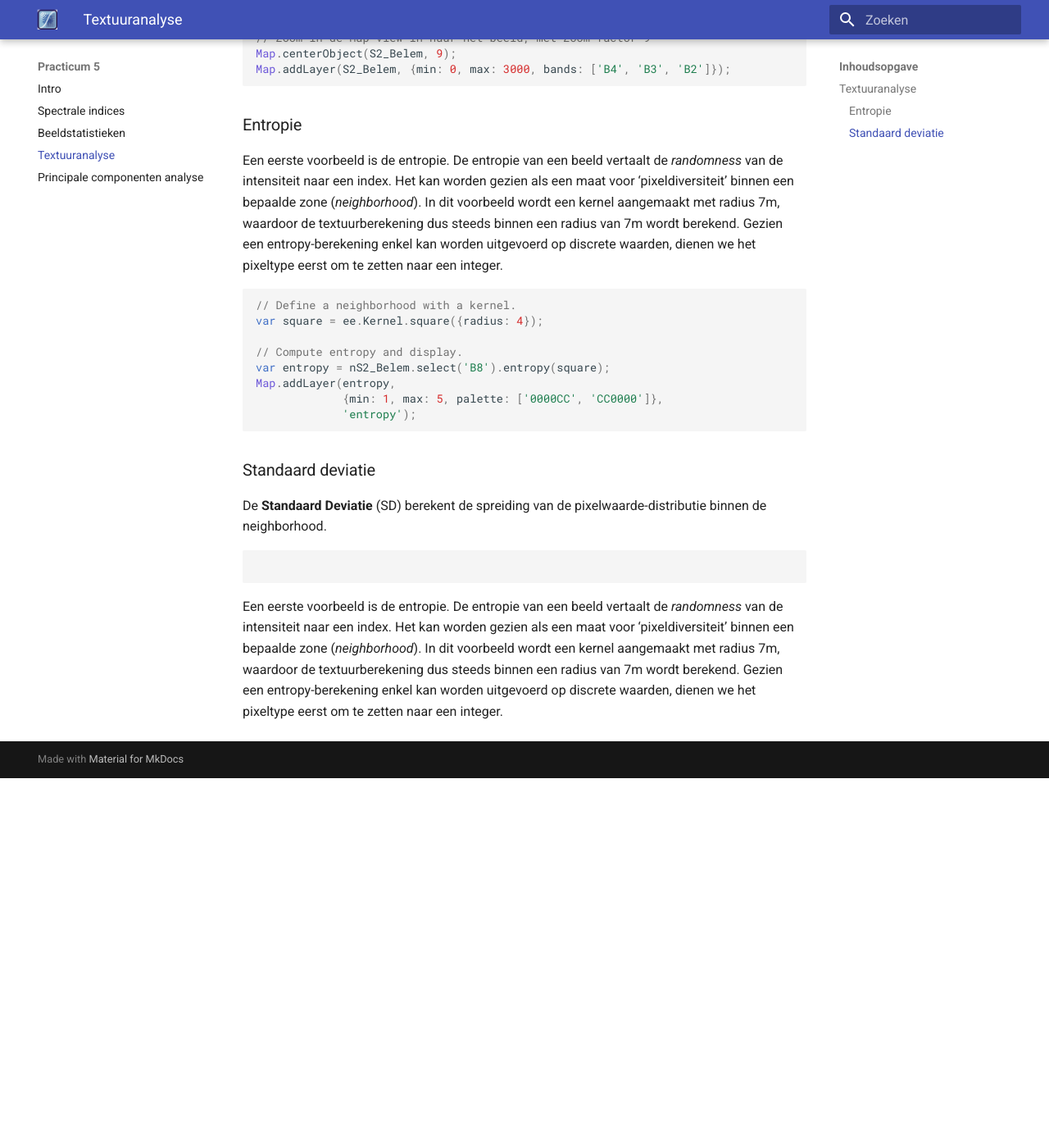
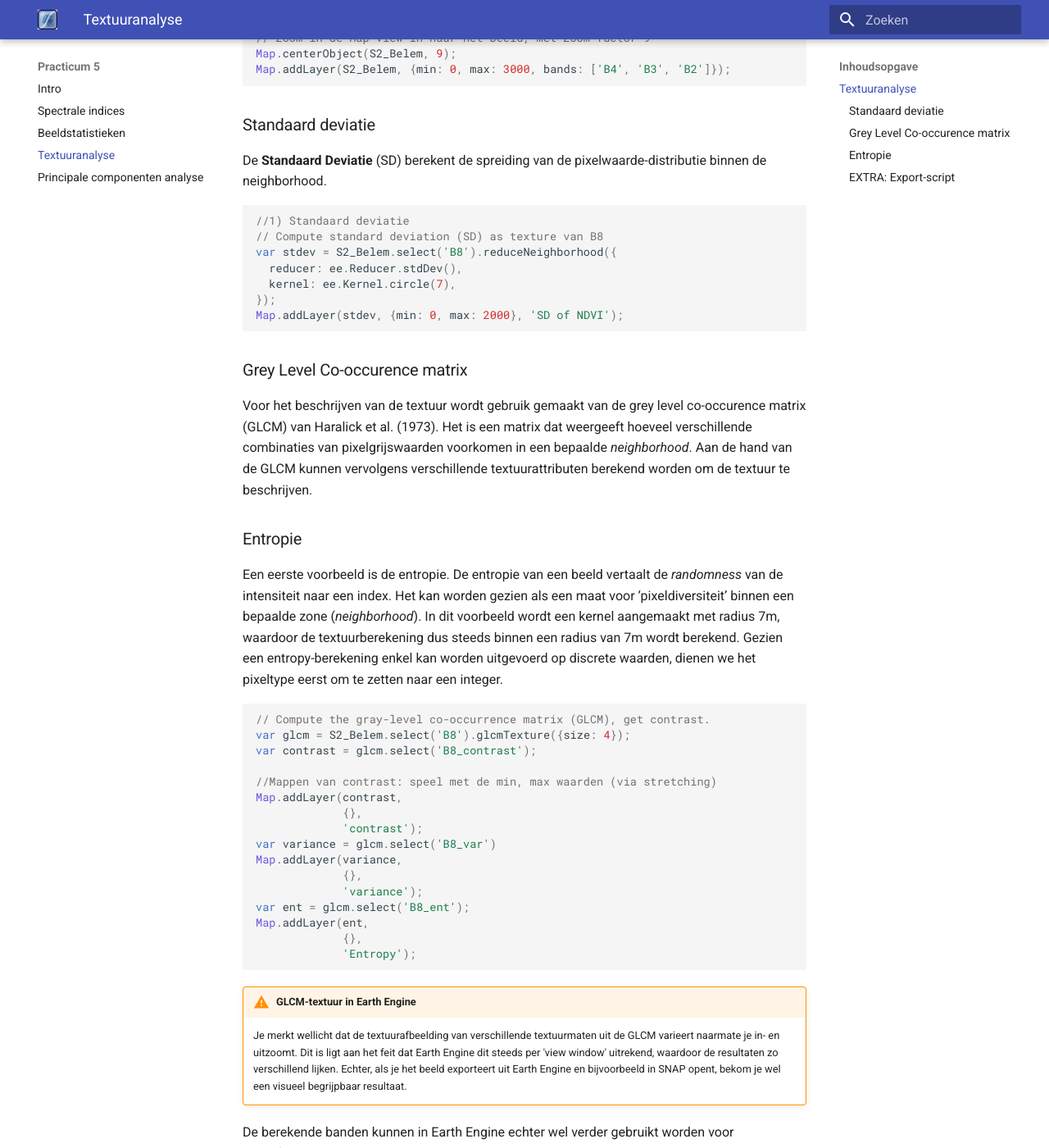
Before and after one commit to JasperFe/UGent_Tele2021, an MkDocs documentation site: the page built from docs/P5/P5-Texture.md, in a window 1280 px wide and 1400 px high, scrolled down 613 px. Shown: the whole window at 82% size. Built offline with MkDocs 1.6.1 and Material for MkDocs 9.7.7, drawn with Linux system fonts in a browser that asks for light colours; before the commit the page ends 1562 px from its top, so only the background shows below that; some of the changed text lies outside the part shown.

Commit message:
P5_changes

````diff
--- a/docs/P5/P5-Texture.md
+++ b/docs/P5/P5-Texture.md
@@ -16,25 +16,65 @@ Map.centerObject(S2_Belem, 9);
 Map.addLayer(S2_Belem, {min: 0, max: 3000, bands: ['B4', 'B3', 'B2']});
 ```
 
-### Entropie
-Een eerste voorbeeld is de entropie. De entropie van een beeld vertaalt de *randomness* van de intensiteit naar een index. Het kan worden gezien als een maat voor ‘pixeldiversiteit’ binnen een bepaalde zone (*neighborhood*).  In dit voorbeeld wordt een kernel aangemaakt met radius 7m, waardoor de textuurberekening dus steeds binnen een radius van 7m wordt berekend. Gezien een entropy-berekening enkel kan worden uitgevoerd op discrete waarden, dienen we het pixeltype eerst om te zetten naar een integer.
-
-```javascript
-// Define a neighborhood with a kernel.
-var square = ee.Kernel.square({radius: 4});
-
-// Compute entropy and display.
-var entropy = nS2_Belem.select('B8').entropy(square);
-Map.addLayer(entropy,
-             {min: 1, max: 5, palette: ['0000CC', 'CC0000']},
-             'entropy');
-```
 
 ### Standaard deviatie
 
 De **Standaard Deviatie** (SD) berekent de spreiding van de pixelwaarde-distributie binnen de neighborhood.
 
 ```javascript
+//1) Standaard deviatie
+// Compute standard deviation (SD) as texture van B8
+var stdev = S2_Belem.select('B8').reduceNeighborhood({
+  reducer: ee.Reducer.stdDev(),
+  kernel: ee.Kernel.circle(7),
+});
+Map.addLayer(stdev, {min: 0, max: 2000}, 'SD of NDVI');
+
 ```
 
+### Grey Level Co-occurence matrix
+
+Voor het beschrijven van de textuur wordt gebruik gemaakt van de grey level co-occurence
+matrix (GLCM) van Haralick et al. (1973). Het is een matrix dat weergeeft hoeveel verschillende combinaties van pixelgrijswaarden voorkomen in een bepaalde *neighborhood*. Aan de hand van de GLCM kunnen vervolgens verschillende textuurattributen berekend worden om de textuur te beschrijven.
+
+
+### Entropie
 Een eerste voorbeeld is de entropie. De entropie van een beeld vertaalt de *randomness* van de intensiteit naar een index. Het kan worden gezien als een maat voor ‘pixeldiversiteit’ binnen een bepaalde zone (*neighborhood*).  In dit voorbeeld wordt een kernel aangemaakt met radius 7m, waardoor de textuurberekening dus steeds binnen een radius van 7m wordt berekend. Gezien een entropy-berekening enkel kan worden uitgevoerd op discrete waarden, dienen we het pixeltype eerst om te zetten naar een integer.
+
+```javascript
+// Compute the gray-level co-occurrence matrix (GLCM), get contrast.
+var glcm = S2_Belem.select('B8').glcmTexture({size: 4});
+var contrast = glcm.select('B8_contrast');
+
+//Mappen van contrast: speel met de min, max waarden (via stretching)
+Map.addLayer(contrast,
+             {},
+             'contrast');
+var variance = glcm.select('B8_var')
+Map.addLayer(variance,
+             {},
+             'variance');
+var ent = glcm.select('B8_ent');
+Map.addLayer(ent,
+             {},
+             'Entropy');
+```
+
+!!! warning "GLCM-textuur in Earth Engine"
+    Je merkt wellicht dat de textuurafbeelding van verschillende textuurmaten uit de GLCM varieert naarmate je in- en uitzoomt. Dit is ligt aan het feit dat Earth Engine dit steeds per 'view window' uitrekend, waardoor de resultaten zo verschillend lijken. Echter, als je het beeld exporteert uit Earth Engine en bijvoorbeeld in SNAP opent, bekom je wel een visueel begrijpbaar resultaat.
+
+   De berekende banden kunnen in Earth Engine echter wel verder gebruikt worden voor classificatie.
+
+
+### EXTRA: Export-script
+
+Hieronder kun je een voorbeeldscriptje vinden om een raster naar je Google Drive te exporteren. Na een 10-tal minuten kun je dit terug vinden op je persoonlijke Google Drive en downloaden naar je desktop.
+
+```javascript
+Export.image.toDrive({
+      image: entropy,
+      description: 'B8_Entropy',
+      scale: 10, //RESOLUTIE
+      folder: 'Sentinel_2_export',
+       maxPixels: 1e12 //Vergroot de exportcapaciteit
+     });
````
Also changed, not shown: docs/P5/P5-Intro.md (+5 -0 lines), docs/P5/P5-PCA.md (+17 -0 lines), docs/P5/Images/GEE_PCA_1.JPG (added), docs/P5/Images/GEE_PCA_2.JPG (added), docs/P5/Images/GEE_PCA_3.JPG (added).
